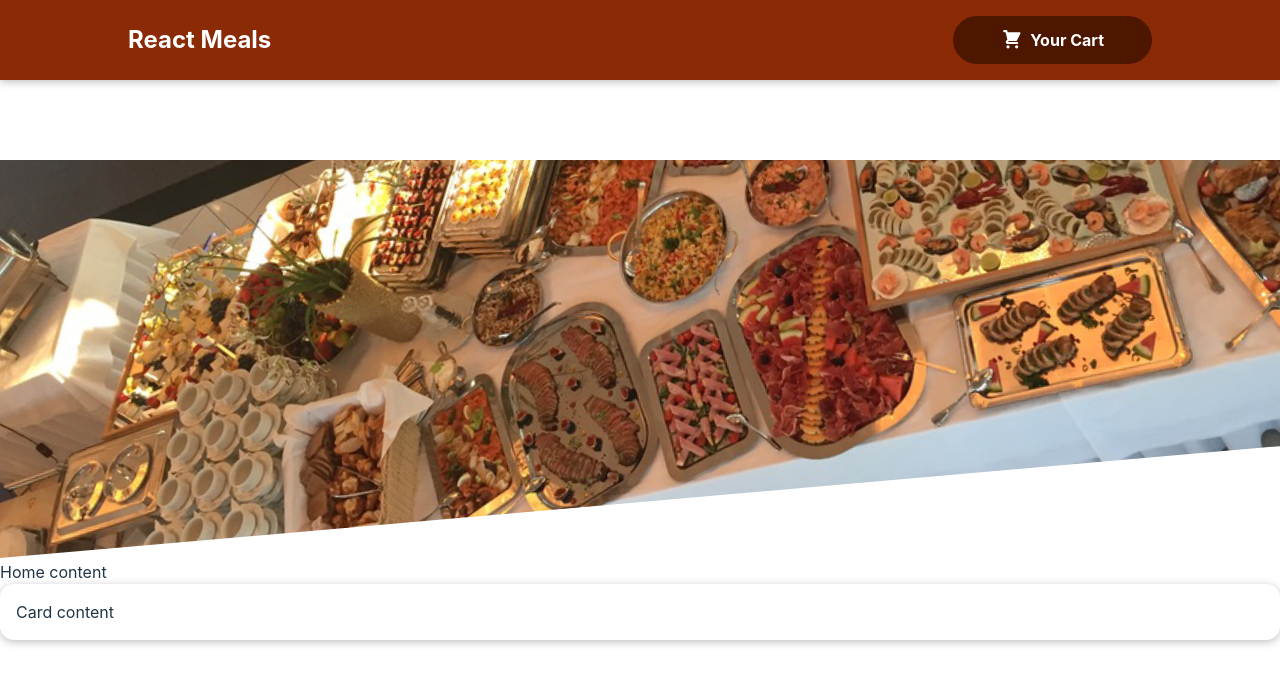
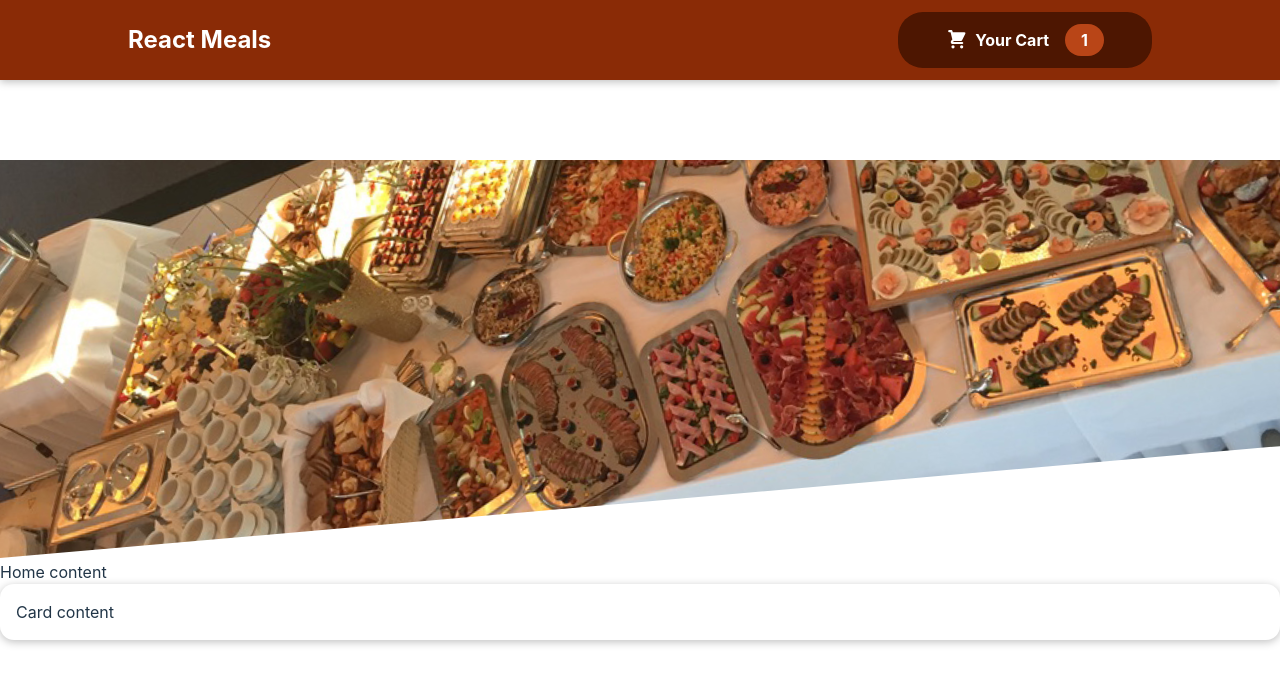
Before and after one commit to MrJouts/u-react-the-complete-guide, a React (Vite) app in the folder food-delivery-app/: page / in a window 1280 px wide. Shown: the top 684 px of the page. Built offline with nearby package versions, Linux system fonts and the light colour scheme.

Commit message:
added badge to CartButton

```diff
--- a/food-delivery-app/src/components/Header/HeaderCartButton.tsx
+++ b/food-delivery-app/src/components/Header/HeaderCartButton.tsx
@@ -6,6 +6,7 @@ const HeaderCartButton = () => {
     <button className={classes.button}>
       <CartIcon className={classes.icon} />
       Your Cart
+      <span className={classes.badge}>1</span>
     </button>
   );
 };
```
